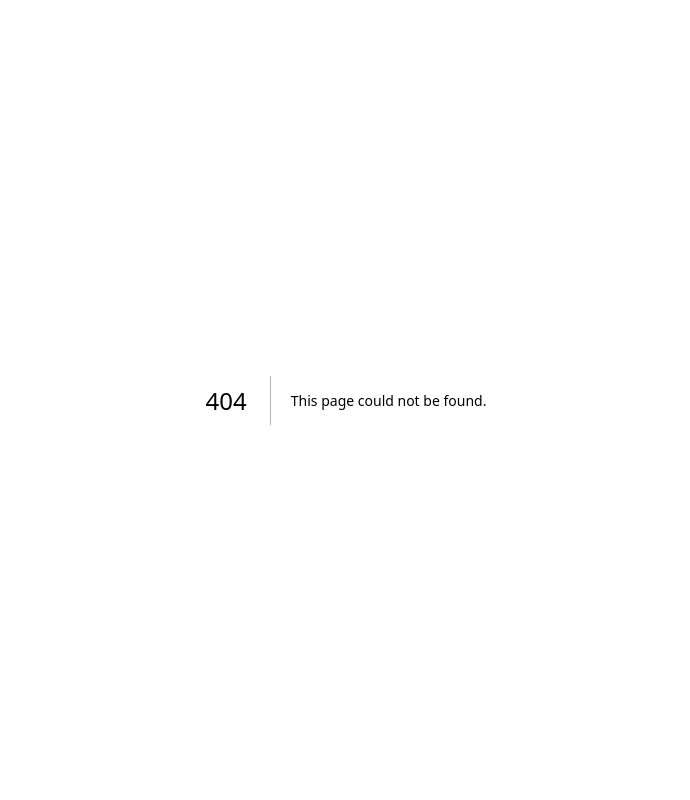
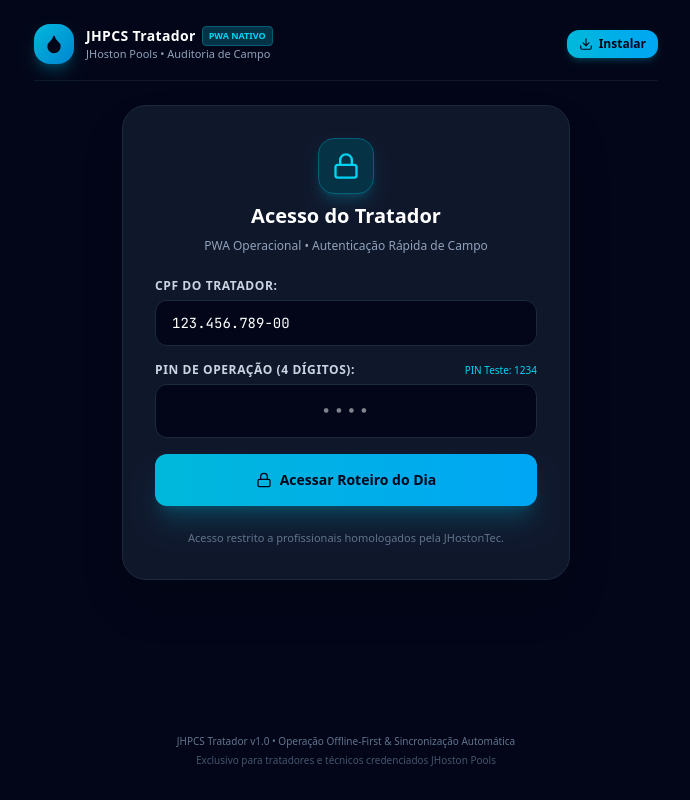
Before and after one commit to jhostonpoolscontrolsystem-creator/jcs, a Next.js app: page /pwa in a window 1280 px wide. Before the commit this address had no page. Shown: the whole page, without its empty margins (294-984 px from the left). Built offline with nearby package versions, Linux system fonts and the light colour scheme.

Commit message:
feat(pwa): create isolated independent standalone PWA for Piscineiros at /pwa with dedicated manifest and direct install prompt

```diff
--- /dev/null
+++ b/public/manifest-pwa.json
@@ -0,0 +1,25 @@
+{
+  "name": "JHPCS Tratador • App do Piscineiro",
+  "short_name": "JHPCS Tratador",
+  "description": "Aplicativo Independente de Campo para Tratadores e Piscineiros JHoston Pools",
+  "start_url": "/pwa",
+  "scope": "/pwa",
+  "display": "standalone",
+  "background_color": "#020617",
+  "theme_color": "#06b6d4",
+  "orientation": "portrait-primary",
+  "icons": [
+    {
+      "src": "/globe.svg",
+      "sizes": "192x192",
+      "type": "image/svg+xml",
+      "purpose": "any maskable"
+    },
+    {
+      "src": "/globe.svg",
+      "sizes": "512x512",
+      "type": "image/svg+xml",
+      "purpose": "any maskable"
+    }
+  ]
+}
--- a/public/sw.js
+++ b/public/sw.js
@@ -2,7 +2,9 @@
 const CACHE_NAME = 'jhpcs-cache-v1';
 const STATIC_ASSETS = [
   '/',
+  '/pwa',
   '/manifest.json',
+  '/manifest-pwa.json',
   '/favicon.ico',
   '/globe.svg'
 ];
--- a/src/app/page.tsx
+++ b/src/app/page.tsx
@@ -607,7 +607,28 @@ export default function JHPCSApp() {
 
         {/* TAB 2: PWA PISCINEIRO (WIZARD OPERACIONAL OFFLINE-FIRST) */}
         {activeTab === 'pwa' && (
-          <div className="animate-fadeIn">
+          <div className="space-y-4 animate-fadeIn">
+            {/* Banner de Acesso Direto Isolado para Celular */}
+            <div className="max-w-2xl mx-auto p-4 rounded-2xl bg-gradient-to-r from-cyan-950/60 to-slate-900 border border-cyan-800/60 flex items-center justify-between gap-4 shadow-lg">
+              <div className="space-y-1">
+                <div className="flex items-center gap-2">
+                  <span className="w-2.5 h-2.5 rounded-full bg-cyan-400 animate-ping" />
+                  <span className="text-xs font-bold text-white uppercase tracking-wider">PWA 100% Isolado & Independente</span>
+                </div>
+                <p className="text-[11px] text-slate-300">
+                  Para o tratador instalar direto no celular sem menus do sistema: envie o link direto <strong className="text-cyan-400 font-mono">/pwa</strong>
+                </p>
+              </div>
+              <a
+                href="/pwa"
+                target="_blank"
+                rel="noreferrer"
+                className="px-4 py-2 bg-gradient-to-r from-cyan-500 to-sky-500 text-slate-950 font-black rounded-xl text-xs hover:opacity-95 transition-all shadow-md shadow-cyan-500/20 whitespace-nowrap cursor-pointer"
+              >
+                Abrir App Isolado ↗
+              </a>
+            </div>
+
             <MaintainerPwaWizard />
           </div>
         )}
--- /dev/null
+++ b/src/app/pwa/layout.tsx
@@ -0,0 +1,32 @@
+import type { Metadata, Viewport } from "next";
+
+export const viewport: Viewport = {
+  themeColor: "#020617",
+  width: "device-width",
+  initialScale: 1,
+  maximumScale: 1,
+  userScalable: false,
+};
+
+export const metadata: Metadata = {
+  title: "JHPCS Tratador • App do Piscineiro",
+  description: "Aplicativo Oficial de Campo para Tratadores e Piscineiros JHoston Pools",
+  manifest: "/manifest-pwa.json",
+  appleWebApp: {
+    capable: true,
+    statusBarStyle: "black-translucent",
+    title: "JHPCS Tratador",
+  },
+};
+
+export default function PwaLayout({
+  children,
+}: {
+  children: React.ReactNode;
+}) {
+  return (
+    <div className="min-h-screen bg-slate-950 text-slate-100 flex flex-col font-sans selection:bg-cyan-500 selection:text-black">
+      {children}
+    </div>
+  );
+}
--- /dev/null
+++ b/src/app/pwa/page.tsx
@@ -0,0 +1,105 @@
+'use client';
+
+import React, { useEffect, useState } from 'react';
+import { MaintainerPwaWizard } from '@/components/MaintainerPwaWizard';
+import { Droplet, Smartphone, ShieldCheck, Download, ChevronLeft } from 'lucide-react';
+import Link from 'next/link';
+
+export default function StandalonePwaPage() {
+  const [deferredPrompt, setDeferredPrompt] = useState<any>(null);
+  const [isStandalone, setIsStandalone] = useState(false);
+  const [installed, setInstalled] = useState(false);
+
+  useEffect(() => {
+    // Detecta se já está rodando como PWA instalado (Standalone no Android/iOS)
+    const checkStandalone = window.matchMedia('(display-mode: standalone)').matches ||
+      (window.navigator as any).standalone === true;
+    setIsStandalone(checkStandalone);
+
+    // Captura o evento nativo de instalação do Chrome / Edge Android
+    const handleBeforeInstallPrompt = (e: Event) => {
+      e.preventDefault();
+      setDeferredPrompt(e);
+    };
+
+    window.addEventListener('beforeinstallprompt', handleBeforeInstallPrompt);
+    window.addEventListener('appinstalled', () => {
+      setInstalled(true);
+      setDeferredPrompt(null);
+    });
+
+    return () => {
+      window.removeEventListener('beforeinstallprompt', handleBeforeInstallPrompt);
+    };
+  }, []);
+
+  const handleInstallClick = async () => {
+    if (deferredPrompt) {
+      deferredPrompt.prompt();
+      const choiceResult = await deferredPrompt.userChoice;
+      if (choiceResult.outcome === 'accepted') {
+        setInstalled(true);
+      }
+      setDeferredPrompt(null);
+    } else {
+      alert(
+        'Como instalar o App do Piscineiro no seu celular:\n\n' +
+        '• No Android (Chrome): Toque no menu de 3 pontinhos (⋮) no topo direito e selecione "Instalar aplicativo" ou "Adicionar à tela inicial".\n\n' +
+        '• No iPhone (Safari): Toque no botão de Compartilhar (ícone com quadrado e seta para cima) e escolha "Adicionar à Tela de Início".\n\n' +
+        'O ícone do JHPCS Tratador será criado e funcionará como um aplicativo nativo e offline!'
+      );
+    }
+  };
+
+  return (
+    <div className="flex-1 flex flex-col justify-between p-3 sm:p-6 max-w-2xl mx-auto w-full">
+      {/* Header Mobile Clean & Isolado */}
+      <header className="flex items-center justify-between pb-4 border-b border-slate-900 mb-6">
+        <div className="flex items-center gap-3">
+          <div className="h-10 w-10 rounded-2xl bg-gradient-to-br from-cyan-500 to-sky-600 flex items-center justify-center text-slate-950 shadow-lg shadow-cyan-500/25">
+            <Droplet className="w-5 h-5 fill-slate-950" />
+          </div>
+          <div>
+            <div className="flex items-center gap-1.5">
+              <h1 className="text-sm font-black text-white tracking-wide">JHPCS Tratador</h1>
+              <span className="text-[9px] font-extrabold uppercase px-1.5 py-0.5 rounded bg-cyan-950 text-cyan-400 border border-cyan-800">
+                PWA Nativo
+              </span>
+            </div>
+            <p className="text-[11px] text-slate-400">JHoston Pools • Auditoria de Campo</p>
+          </div>
+        </div>
+
+        {/* Botão de Instalar na Tela Inicial do Celular */}
+        {!isStandalone && !installed && (
+          <button
+            onClick={handleInstallClick}
+            className="flex items-center gap-1.5 px-3 py-1.5 rounded-xl bg-gradient-to-r from-cyan-500 to-sky-500 hover:from-cyan-400 hover:to-sky-400 text-slate-950 font-black text-xs shadow-md shadow-cyan-500/20 active:scale-95 transition cursor-pointer"
+          >
+            <Download className="w-3.5 h-3.5" />
+            <span className="hidden xs:inline">Instalar no Celular</span>
+            <span className="xs:hidden">Instalar</span>
+          </button>
+        )}
+
+        {isStandalone && (
+          <div className="flex items-center gap-1 text-[11px] font-bold text-emerald-400 bg-emerald-950/70 border border-emerald-800/60 px-2.5 py-1 rounded-full">
+            <ShieldCheck className="w-3.5 h-3.5" />
+            <span>Modo App Ativo</span>
+          </div>
+        )}
+      </header>
+
+      {/* Núcleo Operacional 100% Isolado */}
+      <main className="flex-1">
+        <MaintainerPwaWizard />
+      </main>
+
+      {/* Footer Mobile Compacto */}
+      <footer className="pt-6 pb-2 text-center text-[10px] text-slate-500 flex flex-col items-center gap-1">
+        <p>JHPCS Tratador v1.0 • Operação Offline-First & Sincronização Automática</p>
+        <p className="text-slate-600">Exclusivo para tratadores e técnicos credenciados JHoston Pools</p>
+      </footer>
+    </div>
+  );
+}
```
